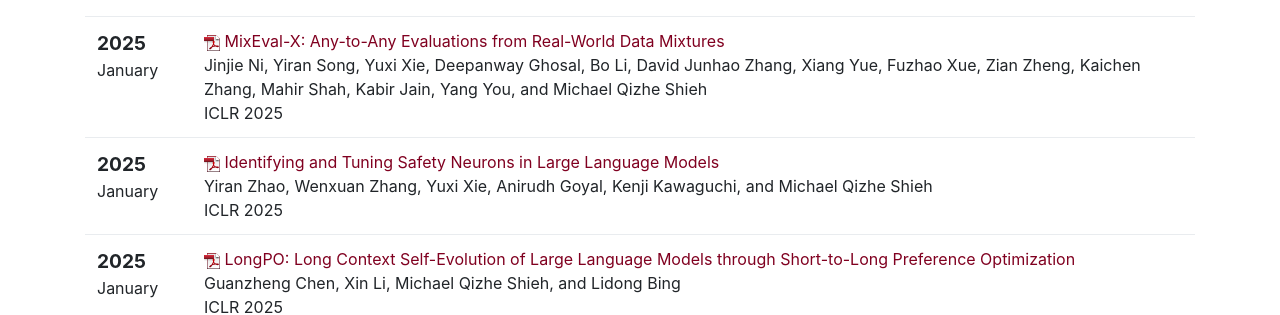
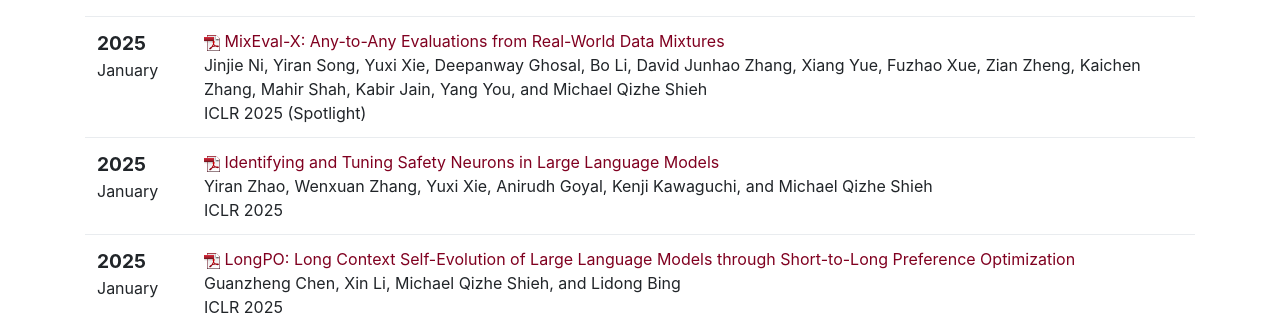
Before and after one commit to John-AI-Lab/John-AI-Lab.github.io, a Jekyll site: the page built from index.html, in a window 1280 px wide and 900 px high, scrolled down 3076 px. Shown: the part 157-472 px from the top of the window. Built offline with Jekyll 4.4.1, drawn with Linux system fonts in a browser that asks for light colours; nearby versions of some CDN libraries.

Commit message:
update papers

```diff
--- a/_includes/pubs.html
+++ b/_includes/pubs.html
@@ -40,7 +40,7 @@
                 <span class="authors">
                     Jinjie Ni, Yiran Song, Yuxi Xie, Deepanway Ghosal, Bo Li, David Junhao Zhang, Xiang Yue, Fuzhao Xue, Zian Zheng, Kaichen Zhang, Mahir Shah, Kabir Jain, Yang You, and Michael Qizhe Shieh
                 </span><br />
-                <span class="venuetype"></span><span class="venue">ICLR 2025</span>
+                <span class="venuetype"></span><span class="venue">ICLR 2025 (Spotlight)</span>
                 <br />
                 <span class="links">
                 </span>
--- a/bib/pubs.bib
+++ b/bib/pubs.bib
@@ -14,7 +14,7 @@
   year = 2025,
   month = 1,
   url = {https://arxiv.org/abs/2410.13754},
-  booktitle = {ICLR 2025},
+  booktitle = {ICLR 2025 (Spotlight)},
 }
 
 @InProceedings{SafeNeuron,
```
Also changed, not shown: 3 other files.
